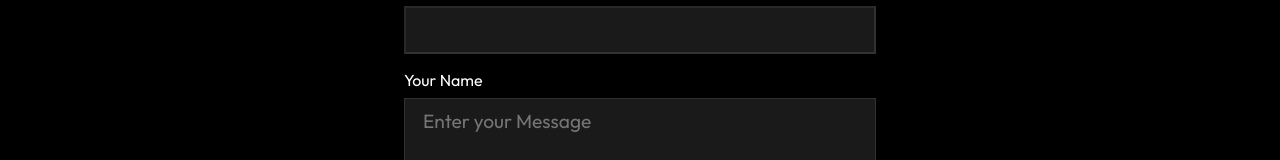
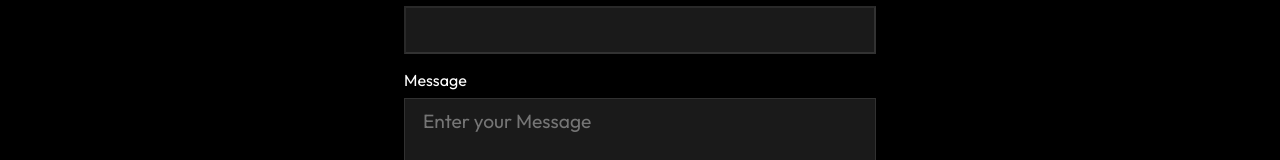
Before and after one commit to aarons2612/z-designers, a React (Create React App) app: page /Contact in a window 1280 px wide. Shown: the part 750-910 px from the top of the page. Built offline with nearby package versions, Linux system fonts and the light colour scheme.

Commit message:
Updated the page

```diff
--- a/src/Components/Form.js
+++ b/src/Components/Form.js
@@ -12,7 +12,7 @@ const Form = () => {
             <input type="email"></input>
             <label>Subject</label>
             <input type="text"></input>
-            <label>Your Name</label>
+            <label>Message</label>
             <textarea rows="6" placeholder="Enter your Message"/>
             <button className="btn">SUBMIT</button>
         </form>
```
